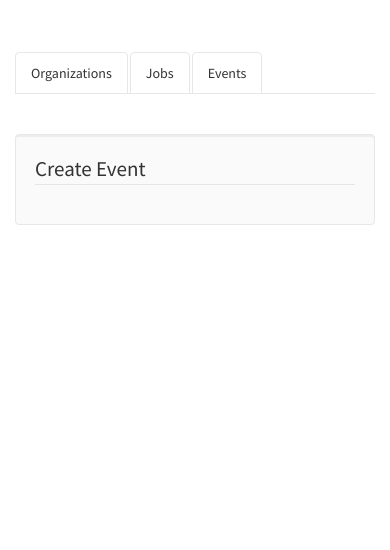
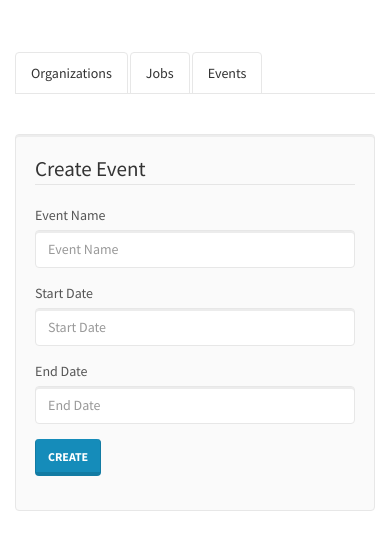
Before and after one commit to Nerdylicious/vms-integrated, a Django app: page /event/create/ in a window 390 px wide. Shown: the part 54-604 px from the top of the page. Run offline with Django 3.2, Linux system fonts and the light colour scheme; the visitor is signed in with stand-in values (Sample User, id 1); data that the repository does not hold is empty; parts of the project's set-up code (start-up, migrations or seed data) failed here and were passed over; some libraries are stand-ins or nearby versions.

Commit message:
Added text fields to create event form

```diff
--- a/vms/event/templates/event/create.html
+++ b/vms/event/templates/event/create.html
@@ -7,7 +7,77 @@
             {% csrf_token %}
             <fieldset>
                 <legend>Create Event</legend>
-
+                {% if form.name.errors %}
+                    <div class="form-group has-error">
+                        <label class="col-md-2 control-label">Event Name</label>
+                        <div class="col-md-8">
+                            <input class="form-control" placeholder="Event Name" type="text" name="name" value="{% if form.name.value %}{{ form.name.value }}{% endif %}">
+                            <p class="help-block">
+                                <strong>
+                                    {% for error in form.name.errors %}
+                                        {{ error }}
+                                    {% endfor %}
+                                </strong>
+                            </p>
+                        </div>
+                    </div>
+                {% else %}
+                    <div class="form-group">
+                        <label class="col-md-2 control-label">Event Name</label>
+                        <div class="col-md-8">
+                            <input class="form-control" placeholder="Event Name" type="text" name="name" value="{% if form.name.value %}{{ form.name.value }}{% endif %}">
+                        </div>
+                    </div>
+                {% endif %}
+                {% if form.start_date.errors %}
+                    <div class="form-group has-error">
+                        <label class="col-md-2 control-label">Start Date</label>
+                        <div class="col-md-8">
+                            <input class="form-control" placeholder="Start Date" type="text" name="start_date" value="{% if form.start_date.value %}{{ form.start_date.value }}{% endif %}">
+                            <p class="help-block">
+                                <strong>
+                                    {% for error in form.start_date.errors %}
+                                        {{ error }}
+                                    {% endfor %}
+                                </strong>
+                            </p>
+                        </div>
+                    </div>
+                {% else %}
+                    <div class="form-group">
+                        <label class="col-md-2 control-label">Start Date</label>
+                        <div class="col-md-8">
+                            <input class="form-control" placeholder="Start Date" type="text" name="start_date" value="{% if form.start_date.value %}{{ form.start_date.value }}{% endif %}">
+                        </div>
+                    </div>
+                {% endif %}
+                {% if form.end_date.errors %}
+                    <div class="form-group has-error">
+                        <label class="col-md-2 control-label">End Date</label>
+                        <div class="col-md-8">
+                            <input class="form-control" placeholder="End Date" type="text" name="end_date" value="{% if form.end_date.value %}{{ form.end_date.value }}{% endif %}">
+                            <p class="help-block">
+                                <strong>
+                                    {% for error in form.end_date.errors %}
+                                        {{ error }}
+                                    {% endfor %}
+                                </strong>
+                            </p>
+                        </div>
+                    </div>
+                {% else %}
+                    <div class="form-group">
+                        <label class="col-md-2 control-label">End Date</label>
+                        <div class="col-md-8">
+                            <input class="form-control" placeholder="End Date" type="text" name="end_date" value="{% if form.end_date.value %}{{ form.end_date.value }}{% endif %}">
+                        </div>
+                    </div>
+                {% endif %}
+                <div class="form-group">
+                    <div class="col-md-12 col-md-offset-2">
+                        <button class="btn btn-primary" type="submit">Create</button>
+                    </div>
+                </div>
             </fieldset>
         </form>
     </div>
```
